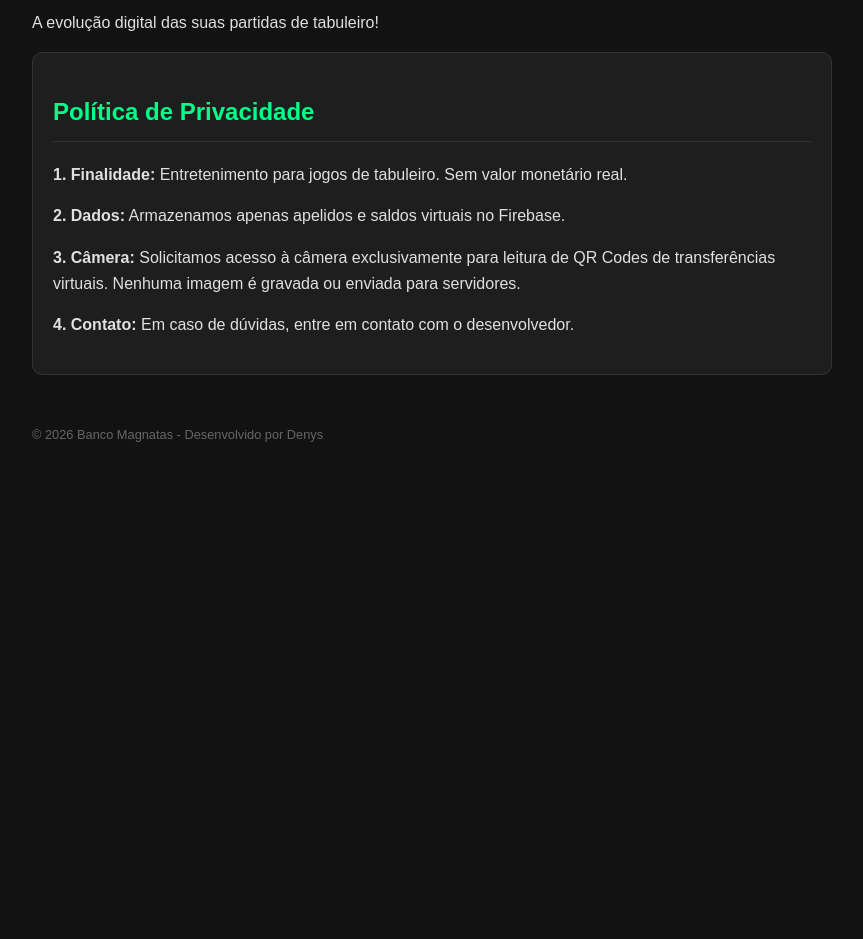
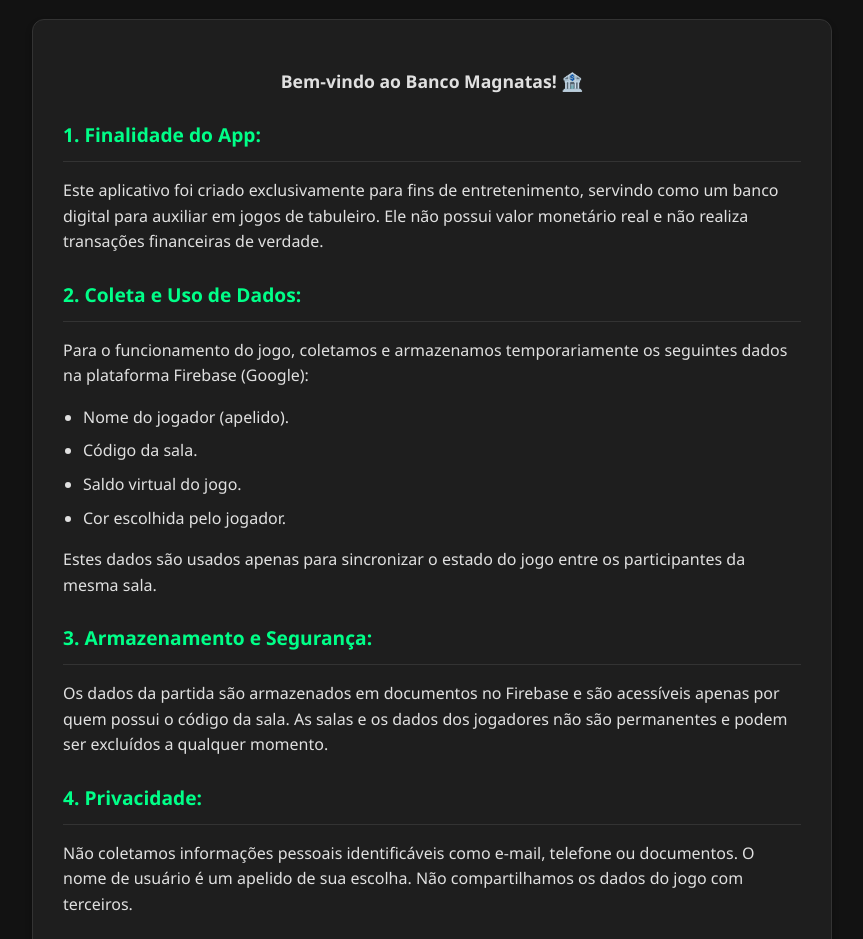
Before and after one commit to denikw24/bancomagnatas, a plain HTML site: page index.html in a window 1280 px wide. Shown: the part 144-1083 px from the top of the page, without its empty margins (208-1071 px from the left). Before the commit the page ends 800 px from the top, so only its background shows below. Drawn offline with Linux system fonts and the light colour scheme.

Commit message:
Update index.html

```diff
--- a/index.html
+++ b/index.html
@@ -3,26 +3,53 @@
 <head>
     <meta charset="UTF-8">
     <meta name="viewport" content="width=device-width, initial-scale=1.0">
-    <title>Banco Magnatas - Site Oficial</title>
+    <title>Banco Magnatas - Política de Privacidade</title>
     <style>
-        body { font-family: sans-serif; line-height: 1.6; max-width: 800px; margin: 40px auto; padding: 20px; background-color: #121212; color: #e0e0e0; }
-        h1 { color: #00ff88; }
-        .card { background: #1e1e1e; padding: 20px; border-radius: 10px; border: 1px solid #333; }
-        h2 { color: #00ff88; border-bottom: 1px solid #333; padding-bottom: 10px; }
+        body { font-family: 'Segoe UI', Tahoma, Geneva, Verdana, sans-serif; line-height: 1.6; max-width: 800px; margin: 40px auto; padding: 20px; background-color: #121212; color: #e0e0e0; }
+        h1 { color: #00ff88; text-align: center; margin-bottom: 30px;}
+        .card { background: #1e1e1e; padding: 30px; border-radius: 12px; border: 1px solid #333; box-shadow: 0 4px 6px rgba(0,0,0,0.3); }
+        h2 { color: #00ff88; border-bottom: 1px solid #333; padding-bottom: 10px; margin-top: 25px; font-size: 1.2em;}
+        ul { margin-top: 0; padding-left: 20px; }
+        li { margin-bottom: 8px; }
+        .footer { margin-top: 50px; font-size: 0.9em; color: #666; text-align: center; }
     </style>
 </head>
 <body>
     <h1>💰 Banco Magnatas</h1>
-    <p>A evolução digital das suas partidas de tabuleiro!</p>
 
     <div class="card">
-        <h2>Política de Privacidade</h2>
-        <p><strong>1. Finalidade:</strong> Entretenimento para jogos de tabuleiro. Sem valor monetário real.</p>
-        <p><strong>2. Dados:</strong> Armazenamos apenas apelidos e saldos virtuais no Firebase.</p>
-        <p><strong>3. Câmera:</strong> Solicitamos acesso à câmera exclusivamente para leitura de QR Codes de transferências virtuais. Nenhuma imagem é gravada ou enviada para servidores.</p>
-        <p><strong>4. Contato:</strong> Em caso de dúvidas, entre em contato com o desenvolvedor.</p>
+        <p style="font-size: 1.1em; text-align: center;"><strong>Bem-vindo ao Banco Magnatas!</strong> 🏦</p>
+
+        <h2>1. Finalidade do App:</h2>
+        <p>Este aplicativo foi criado exclusivamente para fins de entretenimento, servindo como um banco digital para auxiliar em jogos de tabuleiro. Ele não possui valor monetário real e não realiza transações financeiras de verdade.</p>
+
+        <h2>2. Coleta e Uso de Dados:</h2>
+        <p>Para o funcionamento do jogo, coletamos e armazenamos temporariamente os seguintes dados na plataforma Firebase (Google):</p>
+        <ul>
+            <li>Nome do jogador (apelido).</li>
+            <li>Código da sala.</li>
+            <li>Saldo virtual do jogo.</li>
+            <li>Cor escolhida pelo jogador.</li>
+        </ul>
+        <p>Estes dados são usados apenas para sincronizar o estado do jogo entre os participantes da mesma sala.</p>
+
+        <h2>3. Armazenamento e Segurança:</h2>
+        <p>Os dados da partida são armazenados em documentos no Firebase e são acessíveis apenas por quem possui o código da sala. As salas e os dados dos jogadores não são permanentes e podem ser excluídos a qualquer momento.</p>
+
+        <h2>4. Privacidade:</h2>
+        <p>Não coletamos informações pessoais identificáveis como e-mail, telefone ou documentos. O nome de usuário é um apelido de sua escolha. Não compartilhamos os dados do jogo com terceiros.</p>
+
+        <h2>5. Responsabilidade:</h2>
+        <p>O desenvolvedor não se responsabiliza por qualquer uso indevido do aplicativo. Use-o por sua conta e risco, e apenas para se divertir com seus amigos.</p>
+
+        <h2>6. Uso da Câmera (QR Code):</h2>
+        <p>O aplicativo solicita acesso à câmera do seu dispositivo exclusivamente para a leitura de QR Codes nas transferências virtuais dentro do jogo. Nenhuma imagem ou vídeo é gravado, armazenado no dispositivo ou enviado para nossos servidores. O processamento da imagem ocorre apenas localmente e no momento da leitura.</p>
+
+        <p style="margin-top: 40px; font-style: italic; text-align: center; color: #00ff88;">Ao criar ou entrar em uma sala, você concorda com estes termos. 🤝</p>
     </div>
 
-    <p style="margin-top: 50px; font-size: 0.8em; color: #666;">© 2026 Banco Magnatas - Desenvolvido por Denys</p>
+    <div class="footer">
+        <p>🚀 Desenvolvido por Denys © 2026</p>
+    </div>
 </body>
 </html>
```
